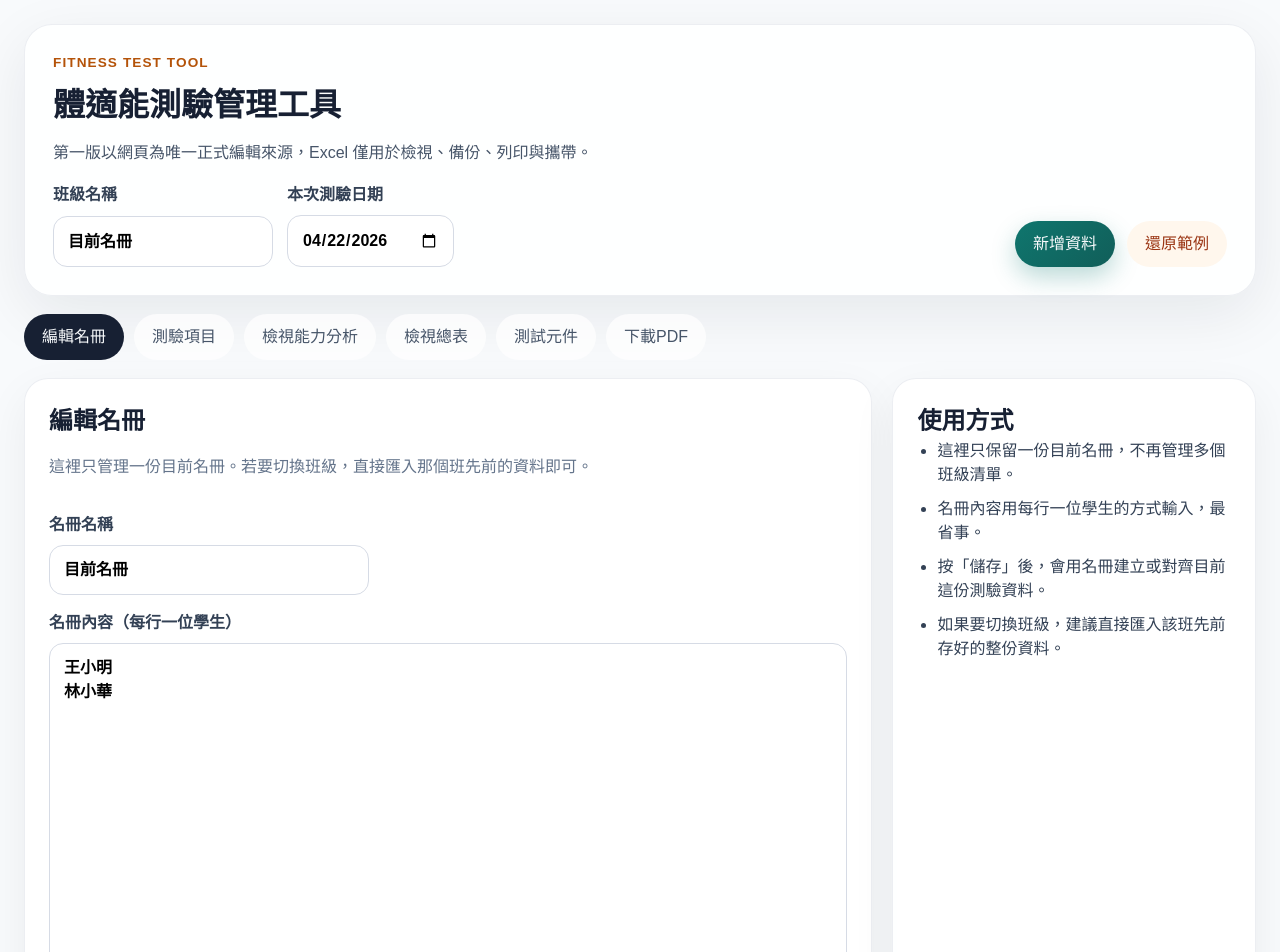
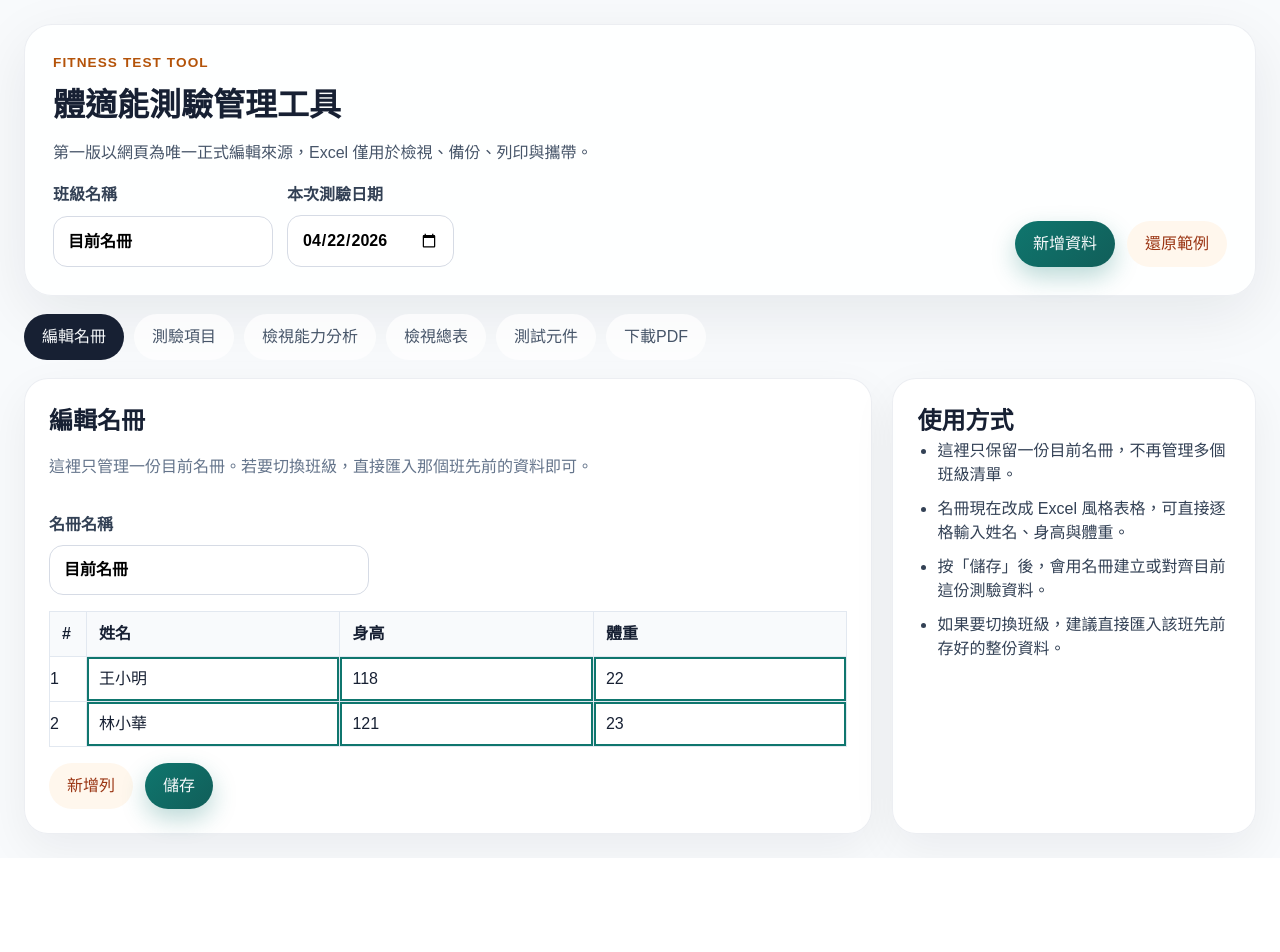
Before and after one commit to falcon12400/fitness-test-tool, a React (Vite) app: page / in a window 1280 px wide. Shown: the top 952 px of the page. After the commit the page ends 858 px from the top, so only its background shows below. Built offline with nearby package versions, Linux system fonts and the light colour scheme.

Commit message:
Add roster grid with height and weight

```diff
--- a/src/App.tsx
+++ b/src/App.tsx
@@ -4,7 +4,7 @@ import RadarChart from "./RadarChart";
 import { exportWorkbook, importWorkbook } from "./excel";
 import { defaultAppData } from "./sample-data";
 import { loadAppData, saveAppData } from "./storage";
-import type { AppData, FitnessField, FitnessRecord } from "./types";
+import type { AppData, FitnessField, FitnessRecord, RosterEntry } from "./types";
 
 type TabKey =
   | "table"
@@ -52,6 +52,8 @@ function makeEmptyRecord(testDate: string): FitnessRecord {
   return {
     id: crypto.randomUUID(),
     studentName: "",
+    height: "",
+    weight: "",
     testDate,
     item1: 0,
     item2: 0,
@@ -60,6 +62,15 @@ function makeEmptyRecord(testDate: string): FitnessRecord {
     item5: 0,
     item6: 0,
     comment: "",
+  };
+}
+
+function makeEmptyRosterEntry(): RosterEntry {
+  return {
+    id: crypto.randomUUID(),
+    studentName: "",
+    height: "",
+    weight: "",
   };
 }
 
@@ -77,13 +88,6 @@ function upsertRecord(records: FitnessRecord[], nextRecord: FitnessRecord) {
 function normalizeNumber(value: string): number {
   const nextValue = Number(value);
   return Number.isFinite(nextValue) ? nextValue : 0;
-}
-
-function normalizeRosterText(text: string): string[] {
-  return text
-    .split("\n")
-    .map((item) => item.trim())
-    .filter(Boolean);
 }
 
 function parseClipboardGrid(text: string): string[][] {
@@ -107,7 +111,9 @@ export default function App() {
   const [activeCell, setActiveCell] = useState<ActiveCell>(null);
   const [activeMetric, setActiveMetric] = useState<FitnessField>("item1");
   const [showIncompleteOnly, setShowIncompleteOnly] = useState(false);
-  const [rosterText, setRosterText] = useState(() => data.rosterStudents.join("\n"));
+  const [rosterDraft, setRosterDraft] = useState<RosterEntry[]>(() =>
+    data.rosterEntries.length ? data.rosterEntries : [makeEmptyRosterEntry()],
+  );
   const [playgroundSelectedId, setPlaygroundSelectedId] = useState<string[]>(
     () => data.records[0]?.id ? [data.records[0].id] : [],
   );
@@ -129,8 +135,8 @@ export default function App() {
   }, [data]);
 
   useEffect(() => {
-    setRosterText(data.rosterStudents.join("\n"));
-  }, [data.rosterStudents]);
+    setRosterDraft(data.rosterEntries.length ? data.rosterEntries : [makeEmptyRosterEntry()]);
+  }, [data.rosterEntries]);
 
   const selectedRecord = useMemo(
     () => data.records.find((record) => record.id === selectedId) ?? null,
@@ -320,8 +326,25 @@ export default function App() {
     }));
   }
 
-  function updateRosterStudentsText(text: string): void {
-    setRosterText(text);
+  function updateRosterDraftField(
+    rosterId: string,
+    field: keyof Omit<RosterEntry, "id">,
+    value: string,
+  ): void {
+    setRosterDraft((current) =>
+      current.map((entry) =>
+        entry.id === rosterId
+          ? {
+              ...entry,
+              [field]: value,
+            }
+          : entry,
+      ),
+    );
+  }
+
+  function addRosterRow(): void {
+    setRosterDraft((current) => [...current, makeEmptyRosterEntry()]);
   }
 
   function togglePlaygroundRecord(recordId: string): void {
@@ -411,9 +434,16 @@ export default function App() {
   }
 
   function importRosterToRecords(): void {
-    const normalizedRosterStudents = normalizeRosterText(rosterText);
+    const normalizedRosterEntries = rosterDraft
+      .map((entry) => ({
+        ...entry,
+        studentName: entry.studentName.trim(),
+        height: entry.height.trim(),
+        weight: entry.weight.trim(),
+      }))
+      .filter((entry) => entry.studentName);
 
-    if (!normalizedRosterStudents.length) {
+    if (!normalizedRosterEntries.length) {
       setMessage("目前名冊是空的。");
       return;
     }
@@ -422,27 +452,32 @@ export default function App() {
       data.records.map((record) => [record.studentName, record] as const),
     );
 
-    const nextRecords = normalizedRosterStudents.map((studentName) => {
-      const existing = existingMap.get(studentName);
+    const nextRecords = normalizedRosterEntries.map((entry) => {
+      const existing = existingMap.get(entry.studentName);
       if (existing) {
         return {
           ...existing,
-          studentName,
+          studentName: entry.studentName,
+          height: entry.height,
+          weight: entry.weight,
           testDate: data.testDate,
         };
       }
 
       return {
         ...makeEmptyRecord(data.testDate),
-        studentName,
+        studentName: entry.studentName,
+        height: entry.height,
+        weight: entry.weight,
       };
     });
 
     setData((current) => ({
       ...current,
-      rosterStudents: normalizedRosterStudents,
+      rosterEntries: normalizedRosterEntries,
       records: nextRecords,
     }));
+    setRosterDraft(normalizedRosterEntries);
     setSelectedId(nextRecords[0]?.id ?? "");
     setDraftRecord(nextRecords[0] ?? makeEmptyRecord(data.testDate));
     setMessage("已將名冊匯入目前資料。");
@@ -649,6 +684,8 @@ export default function App() {
                   <thead>
                     <tr>
                       <th>學生姓名</th>
+                      <th>身高</th>
+                      <th>體重</th>
                       <th>{data.itemLabels[0]}</th>
                       <th>{data.itemLabels[1]}</th>
                       <th>{data.itemLabels[2]}</th>
@@ -665,6 +702,8 @@ export default function App() {
                         onClick={() => selectRecord(record)}
                       >
                         <td>{renderTableCell(record, "studentName", record.studentName)}</td>
+                        <td>{renderTableCell(record, "height", record.height)}</td>
+                        <td>{renderTableCell(record, "weight", record.weight)}</td>
                         {scoreFields.map((field) => (
                           <td key={field}>
                             {renderTableCell(record, field, record[field], {
@@ -789,6 +828,20 @@ export default function App() {
                     value={draftRecord.studentName}
                   />
                 </label>
+                <label>
+                  身高
+                  <input
+                    onChange={(event) => updateDraftField("height", event.target.value)}
+                    value={draftRecord.height}
+                  />
+                </label>
+                <label>
+                  體重
+                  <input
+                    onChange={(event) => updateDraftField("weight", event.target.value)}
+                    value={draftRecord.weight}
+                  />
+                </label>
                 {scoreFields.map((field, index) => (
                   <label key={field}>
                     {data.itemLabels[index]}
@@ -851,16 +904,61 @@ export default function App() {
                   />
                 </label>
 
-                <label className="roster-text-editor">
-                  名冊內容（每行一位學生）
-                  <textarea
-                    onChange={(event) => updateRosterStudentsText(event.target.value)}
-                    rows={14}
-                    value={rosterText}
-                  />
-                </label>
+                <div className="table-wrap">
+                  <table className="sheet-playground roster-sheet">
+                    <thead>
+                      <tr>
+                        <th>#</th>
+                        <th>姓名</th>
+                        <th>身高</th>
+                        <th>體重</th>
+                      </tr>
+                    </thead>
+                    <tbody>
+                      {rosterDraft.map((entry, index) => (
+                        <tr key={entry.id}>
+                          <td>{index + 1}</td>
+                          <td>
+                            <input
+                              className="sheet-input"
+                              onChange={(event) =>
+                                updateRosterDraftField(entry.id, "studentName", event.target.value)
+                              }
+                              value={entry.studentName}
+                            />
+                          </td>
+                          <td>
+                            <input
+                              className="sheet-input"
+                              onChange={(event) =>
+                                updateRosterDraftField(entry.id, "height", event.target.value)
+                              }
+                              value={entry.height}
+                            />
+                          </td>
+                          <td>
+                            <input
+                              className="sheet-input"
+                              onChange={(event) =>
+                                updateRosterDraftField(entry.id, "weight", event.target.value)
+                              }
+                              value={entry.weight}
+                            />
+                          </td>
+                        </tr>
+                      ))}
+                    </tbody>
+                  </table>
+                </div>
 
                 <div className="button-row">
+                  <button
+                    className="secondary-button"
+                    onClick={addRosterRow}
+                    type="button"
+                  >
+                    新增列
+                  </button>
                   <button
                     className="primary-button"
                     onClick={importRosterToRecords}
@@ -875,7 +973,7 @@ export default function App() {
               <h2>使用方式</h2>
               <ul className="plain-list">
                 <li>這裡只保留一份目前名冊，不再管理多個班級清單。</li>
-                <li>名冊內容用每行一位學生的方式輸入，最省事。</li>
+                <li>名冊現在改成 Excel 風格表格，可直接逐格輸入姓名、身高與體重。</li>
                 <li>按「儲存」後，會用名冊建立或對齊目前這份測驗資料。</li>
                 <li>如果要切換班級，建議直接匯入該班先前存好的整份資料。</li>
               </ul>
@@ -922,6 +1020,14 @@ export default function App() {
                   <div>
                     <dt>學生姓名</dt>
                     <dd>{selectedRecord.studentName}</dd>
+                  </div>
+                  <div>
+                    <dt>身高</dt>
+                    <dd>{selectedRecord.height || "無"}</dd>
+                  </div>
+                  <div>
+                    <dt>體重</dt>
+                    <dd>{selectedRecord.weight || "無"}</dd>
                   </div>
                   <div>
                     <dt>最高項目</dt>
--- a/src/excel.ts
+++ b/src/excel.ts
@@ -9,6 +9,8 @@ type SystemSheetMap = Record<string, string>;
 function buildVisibleSheet(data: AppData): XLSX.WorkSheet {
   const headerRow = [
     "姓名",
+    "身高",
+    "體重",
     data.itemLabels[0] ?? "測驗項目 1",
     data.itemLabels[1] ?? "測驗項目 2",
     data.itemLabels[2] ?? "測驗項目 3",
@@ -19,6 +21,8 @@ function buildVisibleSheet(data: AppData): XLSX.WorkSheet {
   ];
   const recordRows = data.records.map((record) => [
     record.studentName,
+    record.height,
+    record.weight,
     record.item1,
     record.item2,
     record.item3,
@@ -38,6 +42,8 @@ function buildVisibleSheet(data: AppData): XLSX.WorkSheet {
 
   sheet["!cols"] = [
     { wch: 14 },
+    { wch: 10 },
+    { wch: 10 },
     { wch: 12 },
     { wch: 12 },
     { wch: 12 },
@@ -60,7 +66,7 @@ function buildSystemRows(data: AppData): string[][] {
     ["testDate", data.testDate],
     ["itemLabels", JSON.stringify(data.itemLabels)],
     ["rosterName", data.rosterName],
-    ["rosterStudentsJson", JSON.stringify(data.rosterStudents)],
+    ["rosterEntriesJson", JSON.stringify(data.rosterEntries)],
     ["recordsJson", JSON.stringify(data.records)],
   ];
 }
@@ -123,6 +129,8 @@ export async function importWorkbook(file: File): Promise<AppData> {
 
   const records = parseRecordsJson(values.recordsJson).map((record) => ({
     ...record,
+    height: record.height || "",
+    weight: record.weight || "",
     testDate: values.testDate || record.testDate,
   }));
 
@@ -131,9 +139,14 @@ export async function importWorkbook(file: File): Promise<AppData> {
     testDate: values.testDate || records[0]?.testDate || new Date().toISOString().slice(0, 10),
     itemLabels: JSON.parse(values.itemLabels) as string[],
     rosterName: values.rosterName || "目前名冊",
-    rosterStudents: values.rosterStudentsJson
-      ? (JSON.parse(values.rosterStudentsJson) as string[])
-      : [],
+    rosterEntries: values.rosterEntriesJson
+      ? (JSON.parse(values.rosterEntriesJson) as AppData["rosterEntries"])
+      : records.map((record, index) => ({
+          id: `roster_${index + 1}`,
+          studentName: record.studentName,
+          height: record.height,
+          weight: record.weight,
+        })),
     records,
   };
 }
--- a/src/sample-data.ts
+++ b/src/sample-data.ts
@@ -1,15 +1,20 @@
 import type { AppData } from "./types";
 
 export const defaultAppData: AppData = {
-  schemaVersion: 1,
+  schemaVersion: 2,
   testDate: "2026-04-22",
   itemLabels: ["柔軟度", "平衡", "核心", "爆發力", "敏捷", "協調"],
   rosterName: "目前名冊",
-  rosterStudents: ["王小明", "林小華"],
+  rosterEntries: [
+    { id: "roster_001", studentName: "王小明", height: "118", weight: "22" },
+    { id: "roster_002", studentName: "林小華", height: "121", weight: "23" },
+  ],
   records: [
     {
       id: "rec_001",
       studentName: "王小明",
+      height: "118",
+      weight: "22",
       testDate: "2026-04-22",
       item1: 12,
       item2: 10,
@@ -22,6 +27,8 @@ export const defaultAppData: AppData = {
     {
       id: "rec_002",
       studentName: "林小華",
+      height: "121",
+      weight: "23",
       testDate: "2026-04-22",
       item1: 9,
       item2: 13,
--- a/src/storage.ts
+++ b/src/storage.ts
@@ -1,23 +1,91 @@
-import type { AppData } from "./types";
+import type { AppData, FitnessRecord, RosterEntry } from "./types";
 import { defaultAppData } from "./sample-data";
 
 const STORAGE_KEY = "fitness-test-tool.app-data.v1";
 
-function migrateAppData(data: AppData | (Omit<AppData, "testDate"> & { testDate?: string })): AppData {
+type LegacyAppData = Partial<AppData> & {
+  testDate?: string;
+  rosterStudents?: string[];
+  records?: Array<Partial<FitnessRecord>>;
+};
+
+function buildRosterEntries(data: LegacyAppData): RosterEntry[] {
+  if (Array.isArray(data.rosterEntries)) {
+    return data.rosterEntries.map((entry, index) => ({
+      id: entry.id || `roster_${index + 1}`,
+      studentName: entry.studentName || "",
+      height: entry.height || "",
+      weight: entry.weight || "",
+    }));
+  }
+
+  if (Array.isArray(data.rosterStudents)) {
+    return data.rosterStudents.map((studentName, index) => ({
+      id: `roster_${index + 1}`,
+      studentName,
+      height: "",
+      weight: "",
+    }));
+  }
+
+  return defaultAppData.rosterEntries;
+}
+
+function migrateRecords(data: LegacyAppData, testDate: string): FitnessRecord[] {
+  const records = Array.isArray(data.records) ? data.records : defaultAppData.records;
+
+  return records.map((record, index) => ({
+    id: record.id || `rec_${index + 1}`,
+    studentName: record.studentName || "",
+    height: record.height || "",
+    weight: record.weight || "",
+    testDate: record.testDate || testDate,
+    item1: typeof record.item1 === "number" ? record.item1 : 0,
+    item2: typeof record.item2 === "number" ? record.item2 : 0,
+    item3: typeof record.item3 === "number" ? record.item3 : 0,
+    item4: typeof record.item4 === "number" ? record.item4 : 0,
+    item5: typeof record.item5 === "number" ? record.item5 : 0,
+    item6: typeof record.item6 === "number" ? record.item6 : 0,
+    comment: record.comment || "",
+  }));
+}
+
+function migrateAppData(data: LegacyAppData): AppData {
+  const testDate =
+    data.testDate ??
+    data.records?.[0]?.testDate ??
+    defaultAppData.testDate;
+  const rosterEntries = buildRosterEntries(data);
+  const records = migrateRecords(data, testDate).map((record) => {
+    const matchingRosterEntry = rosterEntries.find(
+      (entry) => entry.studentName === record.studentName,
+    );
+
+    return matchingRosterEntry
+      ? {
+          ...record,
+          height: record.height || matchingRosterEntry.height,
+          weight: record.weight || matchingRosterEntry.weight,
+        }
+      : record;
+  });
+
   return {
-    ...data,
-    testDate:
-      data.testDate ??
-      data.records[0]?.testDate ??
-      defaultAppData.testDate,
+    schemaVersion:
+      typeof data.schemaVersion === "number"
+        ? data.schemaVersion
+        : defaultAppData.schemaVersion,
+    testDate,
+    itemLabels:
+      Array.isArray(data.itemLabels) && data.itemLabels.length
+        ? data.itemLabels
+        : defaultAppData.itemLabels,
     rosterName:
       ("rosterName" in data && typeof data.rosterName === "string"
         ? data.rosterName
         : defaultAppData.rosterName),
-    rosterStudents:
-      ("rosterStudents" in data && Array.isArray(data.rosterStudents)
-        ? data.rosterStudents
-        : defaultAppData.rosterStudents),
+    rosterEntries,
+    records,
   };
 }
 
@@ -28,7 +96,7 @@ export function loadAppData(): AppData | null {
   }
 
   try {
-    return migrateAppData(JSON.parse(raw) as AppData);
+    return migrateAppData(JSON.parse(raw) as LegacyAppData);
   } catch {
     return null;
   }
```
Also changed, not shown: src/types.ts (+10 -1 lines).
